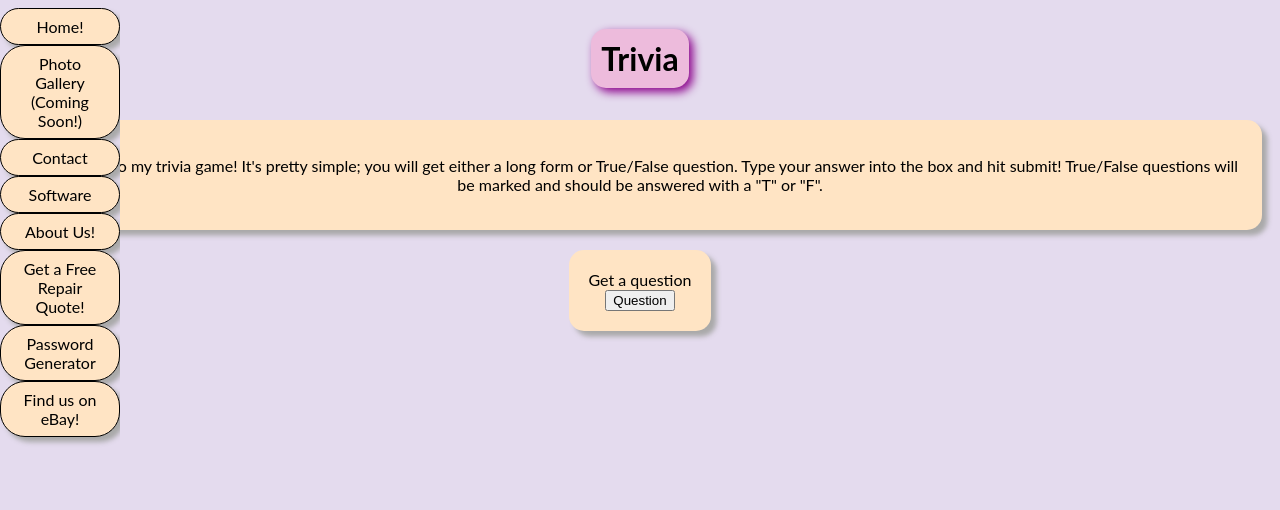
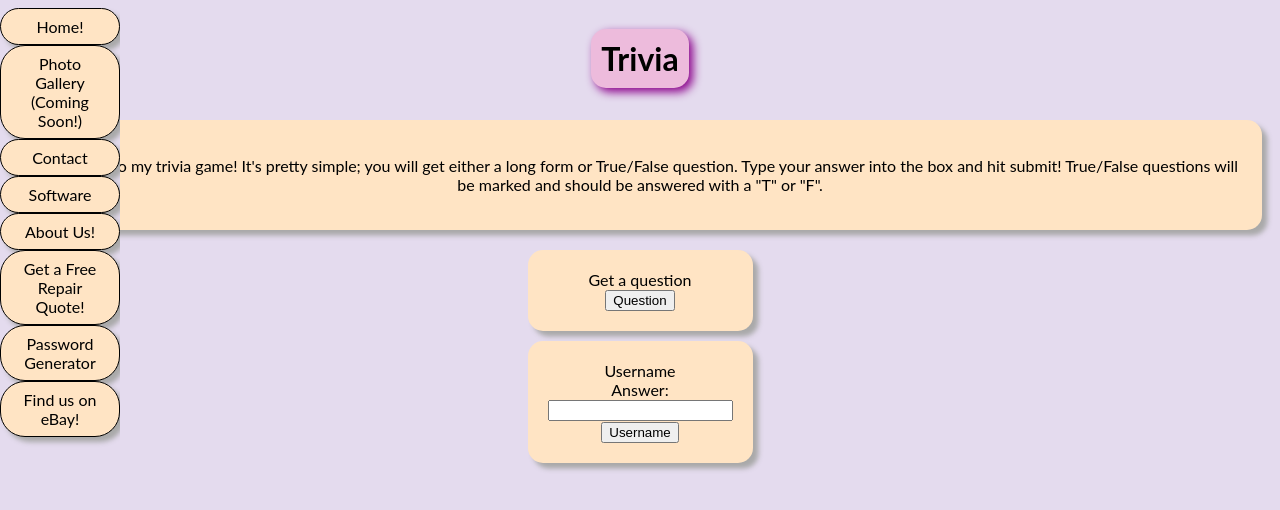
Before and after one commit to stlynnxx/EclecticElectronics, a Flask app: page /trivia in a window 1280 px wide. Shown: the top 510 px of the page. Run offline with Flask 3, Linux system fonts and the light colour scheme.

Commit message:
Working on the trivia game

```diff
--- a/app.py
+++ b/app.py
@@ -11,6 +11,8 @@ from werkzeug.utils import secure_filename
 
 import random
 import string
+from datetime import date
+import datetime
 
 
 app = Flask(__name__)
@@ -506,26 +508,26 @@ def trivia():
     return render_template('trivia.html')
 
 
-@app.route('/triviaget', methods=['POST'])
-class Session:
-    def __init__(self):
-        self.sessionID = random.randint(1, 999)
-        # Wee need to build the HTML side for requesting the user name
-        # username = request.form.get('username')
-        self.overall_score = 0
-        self.questionCount = 0
-    def score(self, score, control):
-        score = self.overall_score
-        if control == 0:
-            score = score + 1
-        if control == 1:
-            score = score - 1
-        self.overall_score = score
+@app.route('/triviaget', methods=['POST', 'GET'])
+def triviaget():
+    class Session:
+        def __init__(self):
+            self.datetime = datetime.datetime.now()
+            self.username = request.form.get('username')
+            self.sessionID = f"{self.username}{str(self.datetime)}"
+            # We need to build the HTML side for requesting the user name
 
-
-
-def triviaget():
-    session = Session(0)
+            self.overall_score = 0
+            self.questionCount = 0
+        def score(self,control):
+            score = self.overall_score
+            if control == 0:
+                score = score + 1
+            if control == 1:
+                score = score - 1
+            self.overall_score = score
+    ans = request.form.get('ans')
+    session = Session()
     display = False
     questions = {}
     answers = {}
@@ -556,11 +558,11 @@ def triviaget():
         case 2:
             key, value = random.choice(list(questions["Questions"]["T/F"].values())), random.choice(list(answers["Answers"]["T/F"].values()))
         case 3:
-            key, value = random.choice(list(questions["Questions"]["Multiple Choice"].values())), random.choice(list(answers["Answers"]["Multiple Choice"].values()))
+                key, value = random.choice(list(questions["Questions"]["Multiple Choice"].values())), random.choice(list(answers["Answers"]["Multiple Choice"].values()))
         case _:
             print("triviaget match error")
 
-    ans = request.form.get('ans')
+
     if ans:
         display = True
        # We need to make sure the key is being displayed before the value check so the user has a chance to answer
@@ -571,12 +573,10 @@ def triviaget():
     match correct:
         case 0:
             return_ans = "False"
-            Session.score(1)
+            Session.score(session, 1)
         case 1:
             return_ans = "True"
-            Session.score(0)
-
-
+            Session.score(session, 0)
 
     return render_template('trivia.html', question=key, answer=value, return_ans=return_ans, display=display)
 
--- a/templates/trivia.html
+++ b/templates/trivia.html
@@ -62,6 +62,14 @@
                 <label for="get">Get a question</label><br>
                 <input type="submit" name="get" id="get" value="Question">
             </div>
+            <div class="card">
+                <!-- <form method="POST" action="{{ url_for('triviaget') }}" enctype="multipart/form-data"> -->
+                    <label for="name">Username</label><br>
+                    <label for="usr">Answer:</label><br>
+                    <input type="text" id="usr" name="usr"><br>
+                    <input type="submit" name="get" id="get" value="Username"><br>
+                <!-- </form> -->
+            </div>
         </form>
         {% if question %}
             <div class="card">
```
Also changed, not shown: 1 other file.
